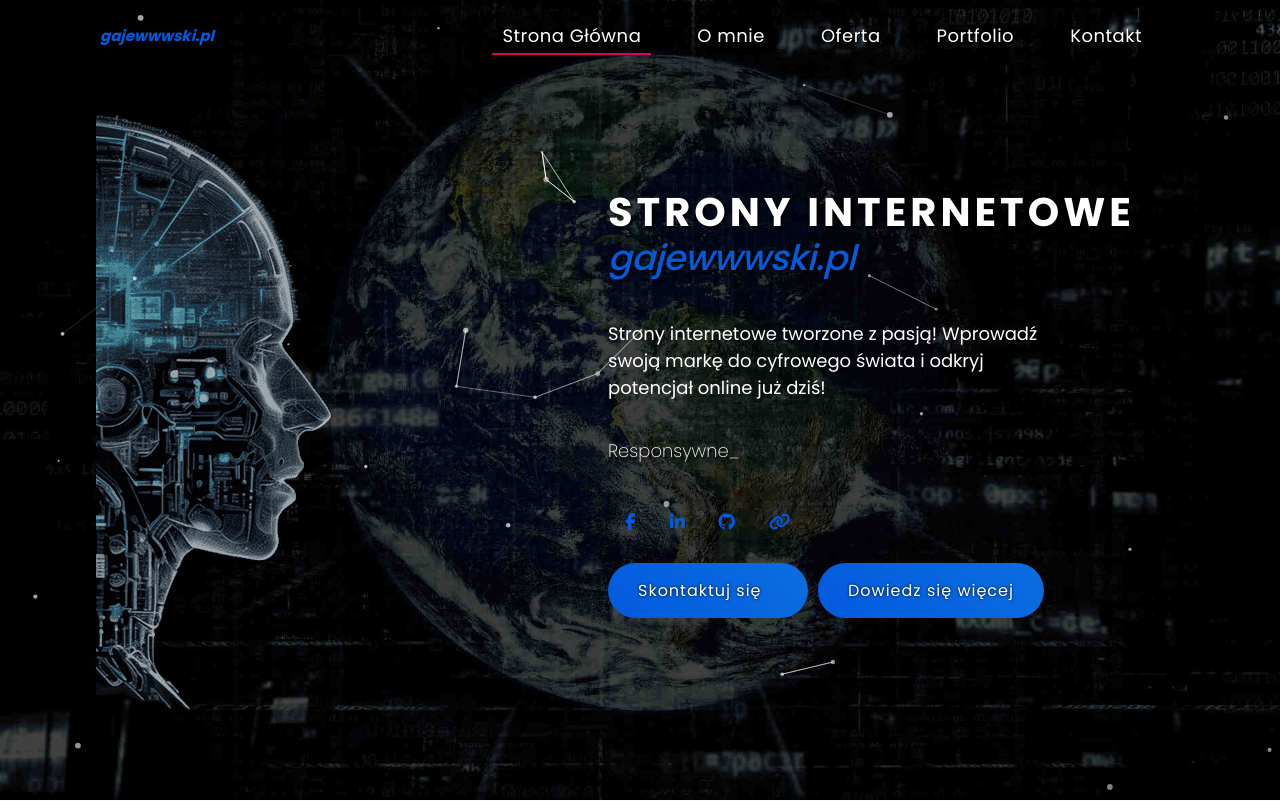
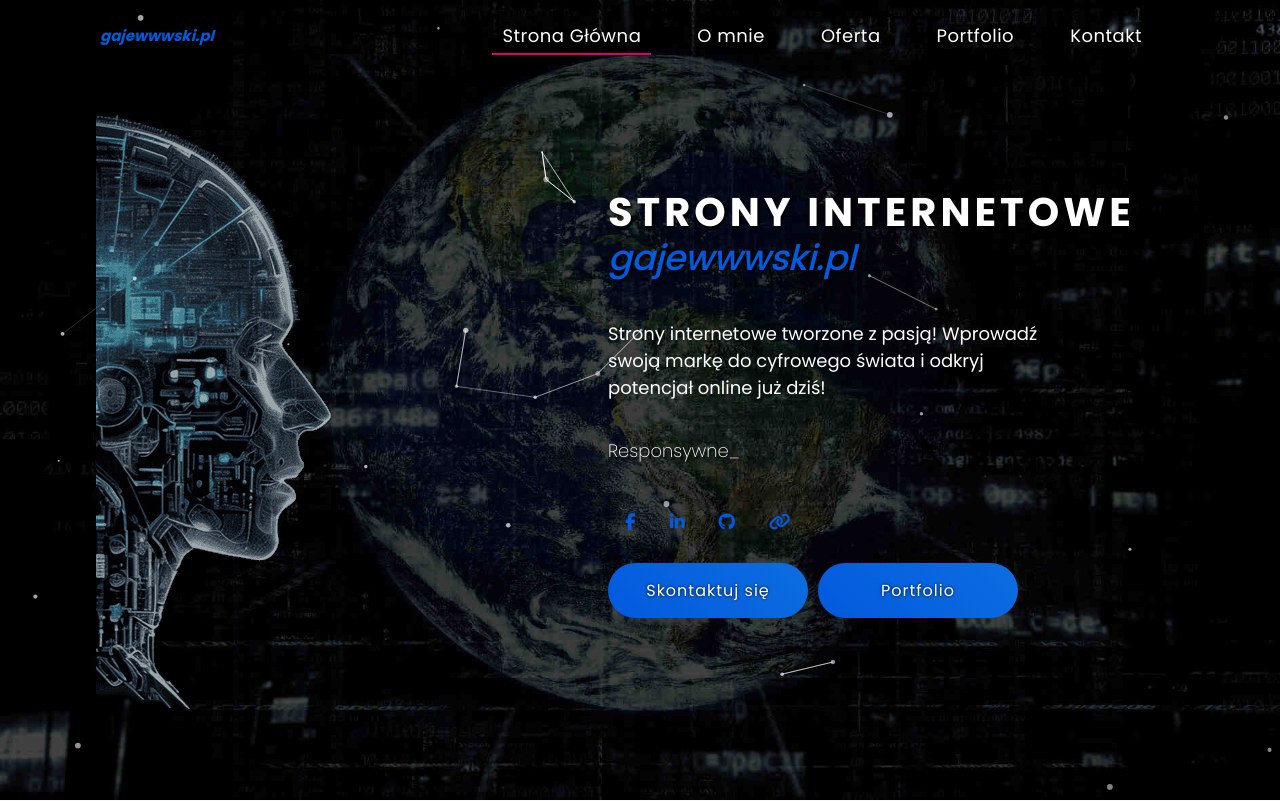
Before and after one commit to kwaq102/gajewwwski, a React (Create React App) app: page / in a window 1280 px wide. Shown: the top 801 px of the page. Built offline with nearby package versions, Linux system fonts and the light colour scheme.

Commit message:
fixed bg in header, change styles buttons and changes padding in portfolio section

```diff
--- a/src/layout/Header.tsx
+++ b/src/layout/Header.tsx
@@ -50,7 +50,7 @@ const Header = () => {
 							<div className="box-buttons">
 								<Fade direction="up" cascade damping={0.2} triggerOnce>
 									<ButtonLink textBtn="Skontaktuj się" href="#" />
-									<ButtonLink textBtn="Dowiedz się więcej" href="#" />
+									<ButtonLink textBtn="Portfolio" href="#" />
 								</Fade>
 							</div>
 						</Fade>
--- a/src/styles/_Header.scss
+++ b/src/styles/_Header.scss
@@ -2,7 +2,7 @@
 	position: relative;
 	height: 100vh;
 	background-image: url("../img/header/bg-header-min.jpg");
-	background-size: contain;
+	background-size: cover;
 	background-repeat: no-repeat;
 	background-attachment: fixed;
 	overflow: hidden;
@@ -10,7 +10,7 @@
 
 .header-box {
 	position: absolute;
-	top: 40%;
+	top: 310px;
 	left: 50%;
 	transform: translate(-50%, -50%);
 	width: 100%;
@@ -75,6 +75,7 @@
 
 .box-buttons {
 	display: flex;
+	flex-wrap: wrap;
 	justify-content: center;
 	margin-top: 2em;
 	gap: 1rem;
@@ -92,6 +93,16 @@
 @media (min-width: map-get($breakpoints, s)) {
 	.header {
 		background-size: cover;
+	}
+
+	.header-box {
+		top: 40%;
+	}
+}
+
+@media (min-height: 700px) {
+	.header-box {
+		top: 50%;
 	}
 }
 
--- a/src/styles/_Portfolio.scss
+++ b/src/styles/_Portfolio.scss
@@ -1,5 +1,5 @@
 .portfolio__content {
-	margin: 5em 1em;
+	@include paddingBox();
 }
 
 .portfolio__content__title {
--- a/src/styles/_globalClasses.scss
+++ b/src/styles/_globalClasses.scss
@@ -9,6 +9,7 @@
 	color: #fff;
 	text-decoration: none;
 	letter-spacing: 1px;
+	text-align: center;
 	text-shadow: 0px 0px 3px black;
 	cursor: pointer;
 }
```
